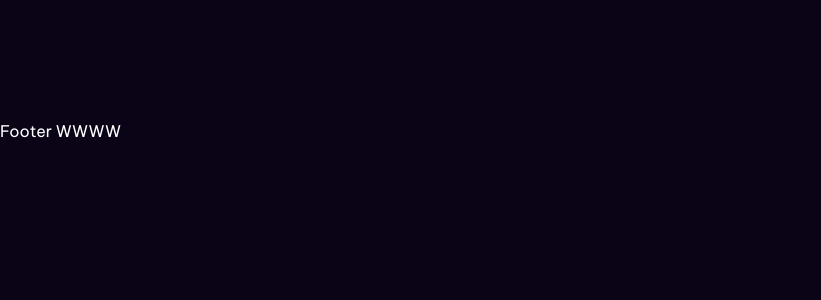
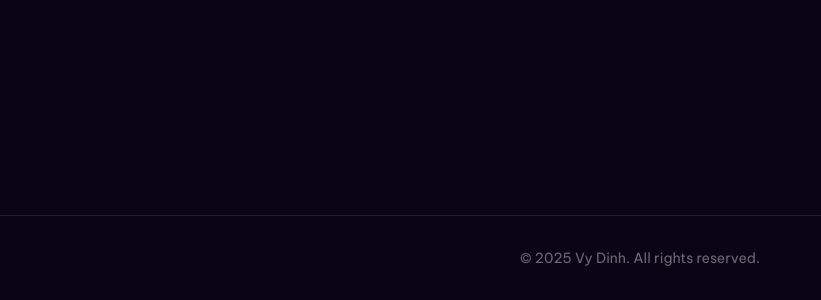
Before and after one commit to VyD1nk1902/Portfolio-VyD-Website, a Next.js app: page / in a window 1280 px wide. Shown: the part 4198-4498 px from the top of the page, without its empty margins (0-821 px from the left). Before the commit the page ends 4341 px from the top, so only its background shows below. Built offline with nearby package versions, Linux system fonts and the light colour scheme.

Commit message:
Footer section

```diff
--- a/src/components/Footer.tsx
+++ b/src/components/Footer.tsx
@@ -1,8 +1,12 @@
 const Footer = () => {
   return (
-    <div>
-      <div>Footer WWWW</div>
-    </div>
+    <footer className="mt-24 border-t border-white/10">
+      <div className="max-w-7xl mx-auto px-6 lg:px-8 py-8 text-center">
+        <p className="text-sm text-white/40">
+          © {new Date().getFullYear()} Vy Dinh. All rights reserved.
+        </p>
+      </div>
+    </footer>
   );
 };
 
```
